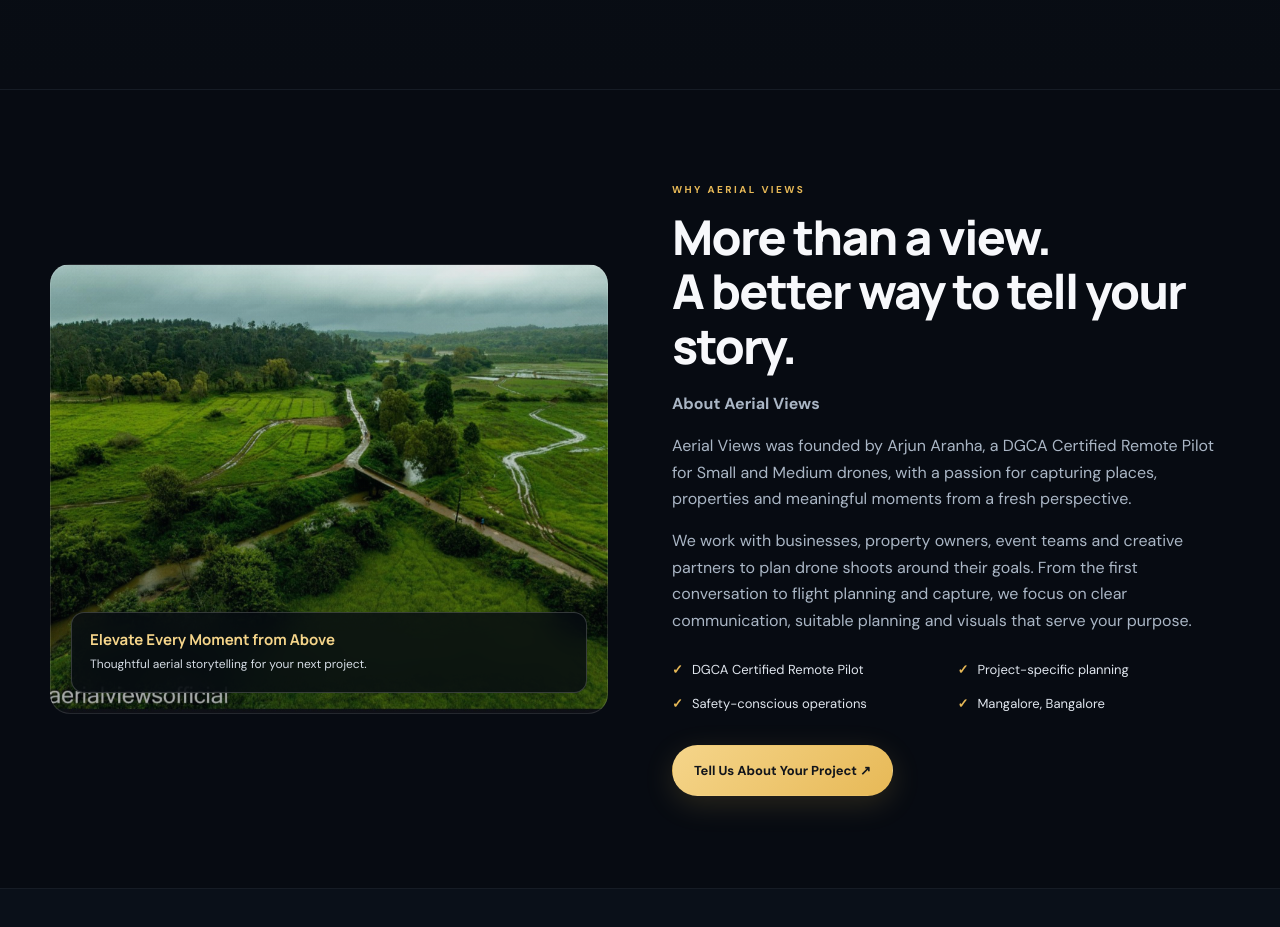
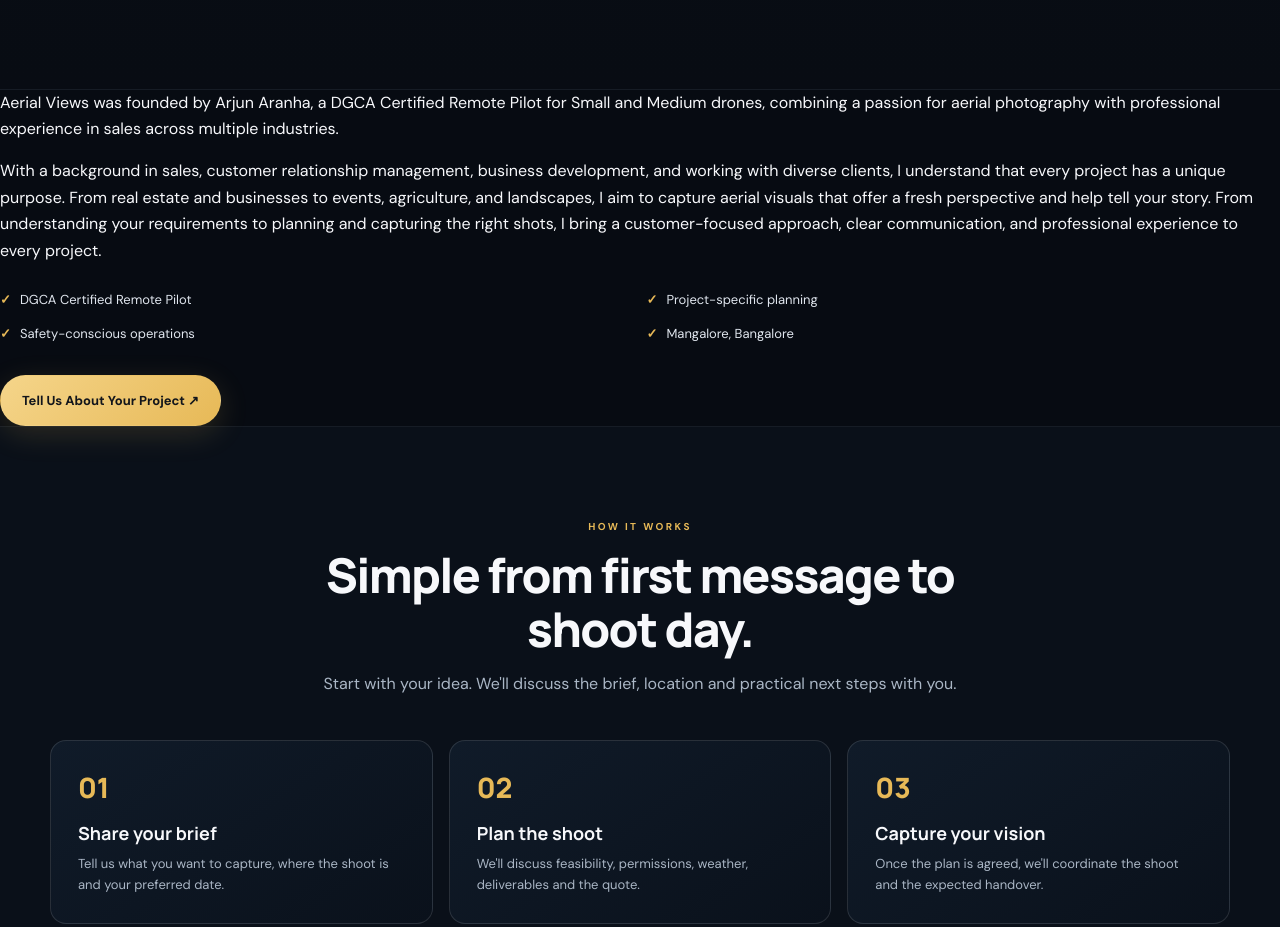
Before and after one commit to aerialviews/aerialviews, a plain HTML site: page index.html in a window 1280 px wide. Shown: the part 3009-3936 px from the top of the page. Drawn offline with Linux system fonts and the light colour scheme.

Commit message:
Update about section with new founder details
Removed the previous 'about' section and added a new paragraph detailing the founder's background and approach to aerial photography.

```diff
--- a/index.html
+++ b/index.html
@@ -319,18 +319,9 @@
         </div>
       </div>
     </section>
+<p>Aerial Views was founded by Arjun Aranha, a DGCA Certified Remote Pilot for Small and Medium drones, combining a passion for aerial photography with professional experience in sales across multiple industries.</p>
 
-    <section id="about">
-      <div class="wrap about-grid">
-        <div class="about-visual">
-          <div class="visual-label"><strong>Elevate Every Moment from Above</strong><span>Thoughtful aerial storytelling for your next project.</span></div>
-        </div>
-        <div class="about-copy">
-          <div class="kicker">Why Aerial Views</div>
-          <h2>More than a view.<br>A better way to tell your story.</h2>
-          <p><strong>About Aerial Views</strong></p>
-          <p>Aerial Views was founded by Arjun Aranha, a DGCA Certified Remote Pilot for Small and Medium drones, with a passion for capturing places, properties and meaningful moments from a fresh perspective.</p>
-          <p>We work with businesses, property owners, event teams and creative partners to plan drone shoots around their goals. From the first conversation to flight planning and capture, we focus on clear communication, suitable planning and visuals that serve your purpose.</p>
+<p>With a background in sales, customer relationship management, business development, and working with diverse clients, I understand that every project has a unique purpose. From real estate and businesses to events, agriculture, and landscapes, I aim to capture aerial visuals that offer a fresh perspective and help tell your story. From understanding your requirements to planning and capturing the right shots, I bring a customer-focused approach, clear communication, and professional experience to every project.</p>
           <div class="ticks">
             <div class="tick"><span>✓</span> DGCA Certified Remote Pilot</div>
             <div class="tick"><span>✓</span> Project-specific planning</div>
```
